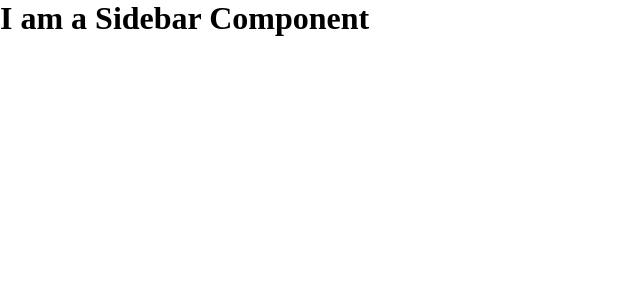
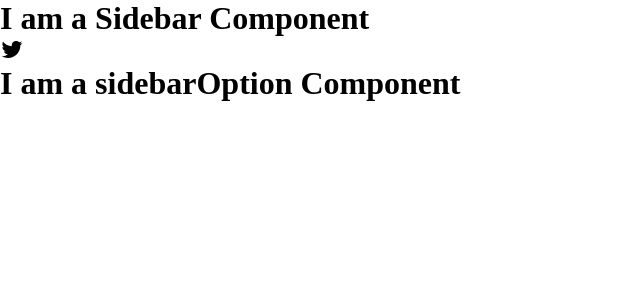
Before and after one commit to vermad843/twitter-clone-main, a React (Create React App) app: page / in a window 1280 px wide. Shown: the top 300 px of the page, without its empty margins (0-640 px from the left). Built offline with nearby package versions, Linux system fonts and the light colour scheme.

Commit message:
sidebarOption component

```diff
--- a/package.json
+++ b/package.json
@@ -3,6 +3,8 @@
   "version": "0.1.0",
   "private": true,
   "dependencies": {
+    "@material-ui/core": "^4.11.3",
+    "@material-ui/icons": "^4.11.2",
     "@testing-library/jest-dom": "^5.12.0",
     "@testing-library/react": "^11.2.6",
     "@testing-library/user-event": "^12.8.3",
--- a/src/Sidebar.js
+++ b/src/Sidebar.js
@@ -1,17 +1,14 @@
 import React from 'react';
 import './Sidebar.css';
+import TwitterIcon from '@material-ui/icons/Twitter';
+import SidebarOption from './SidebarOption';
 
 function Sidebar() {
     return (
         <div className = "sidebar">
              <h1>I am a Sidebar Component</h1>
-              {/* Twitter Icon */}
-              {/* SidebarOption */}
-              {/* SidebarOption */}
-              {/* SidebarOption */}
-              {/* SidebarOption */}
-              {/* SidebarOption */}
-              {/* SidebarOption */}
+              <TwitterIcon/>
+              <SidebarOption/>
         </div>
     )
 }
--- /dev/null
+++ b/src/SidebarOption.js
@@ -0,0 +1,12 @@
+import React from 'react';
+import './SidebarOption.css';
+
+function SidebarOption() {
+    return (
+        <div className = "sidebarOption">
+            <h1>I am a sidebarOption Component</h1>
+        </div>
+    )
+}
+
+export default SidebarOption
```
Also changed, not shown: src/SidebarOption.css (added), 2 other files (tests, documents, lock files or other folders).
